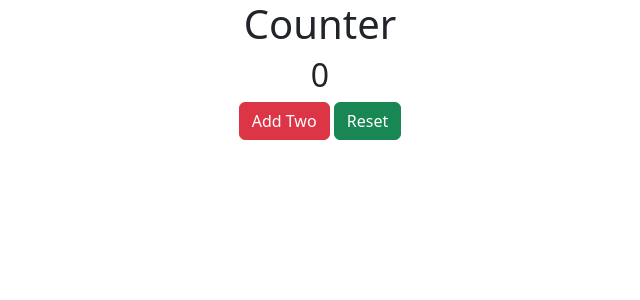
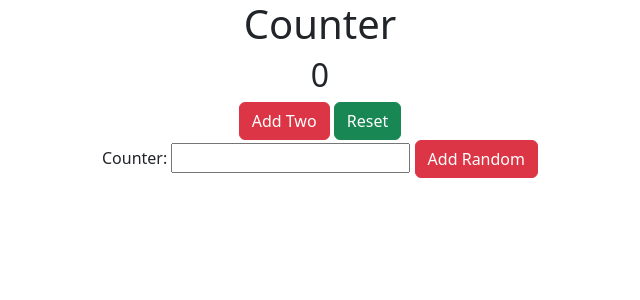
Before and after one commit to KaeTheDev/counter, a Flask app: page / in a window 1280 px wide. Shown: the top 300 px of the page, without its empty margins (320-960 px from the left). Run offline with Flask 3, Linux system fonts and the light colour scheme.

Commit message:
update counter added form

```diff
--- a/server.py
+++ b/server.py
@@ -18,6 +18,11 @@ def addTwo():
         session['counter'] = 0
     return redirect('/')
 
+@app.route('/random_number', methods=['post'])
+def random_number():
+    session['counter'] += int(request.form['counter']) - 1
+    return redirect('/')
+
 
 @app.route('/destroy_session')
 def destroy_session():
@@ -26,3 +31,6 @@ def destroy_session():
 
 if __name__ == "__main__":
     app.run(debug=True)
+
+
+# Add a form that allows the user to specify the increment of the counter and have the counter increment accordingly
--- a/templates/index.html
+++ b/templates/index.html
@@ -22,6 +22,12 @@
             <a href="/add_two"><button type="button" class="btn btn-danger">Add Two</button></a>
             <a href="/destroy_session"><button type="button" class="btn btn-success">Reset</button></a>
 
+
+            <form action='/random_number' method='post'>
+                <label for='counter'>Counter:</label>
+                <input type='number' name='counter'>
+                <input type="submit" class="btn btn-danger" value = "Add Random">
+            </form>
         </div>
     </div>
 
```
